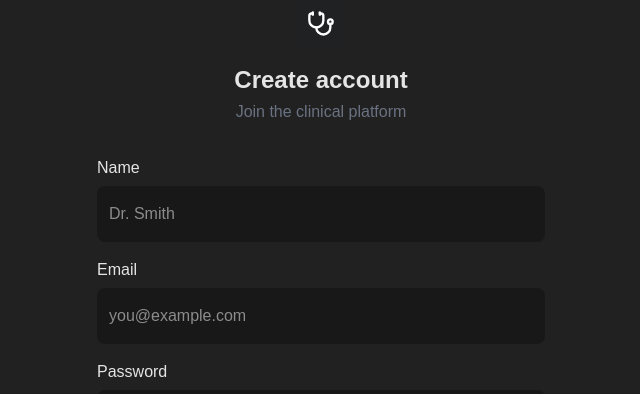
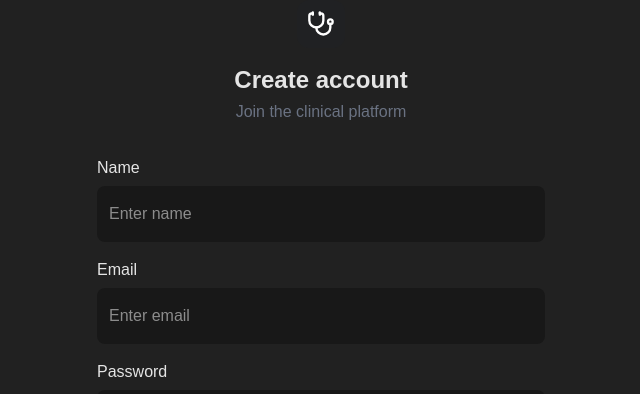
Before and after one commit to karan-git/poc, a Next.js app: page /register in a window 1280 px wide. Shown: the top 394 px of the page, without its empty margins (319-959 px from the left). Built offline with nearby package versions, Linux system fonts and the light colour scheme.

Commit message:
update placeholders

```diff
--- a/app/register/page.tsx
+++ b/app/register/page.tsx
@@ -78,7 +78,7 @@ export default function RegisterPage() {
               onChange={(e) => setName(e.target.value)}
               required
               className="w-full rounded-lg bg-card-background px-3 py-4 text-white text-md transition-colors outline-none"
-              placeholder="Dr. Smith"
+              placeholder="Enter name"
             />
           </div>
 
@@ -92,7 +92,7 @@ export default function RegisterPage() {
               onChange={(e) => setEmail(e.target.value)}
               required
               className="w-full rounded-lg bg-card-background px-3 py-4 text-white text-md transition-colors outline-none"
-              placeholder="you@example.com"
+              placeholder="Enter email"
             />
           </div>
 
```
